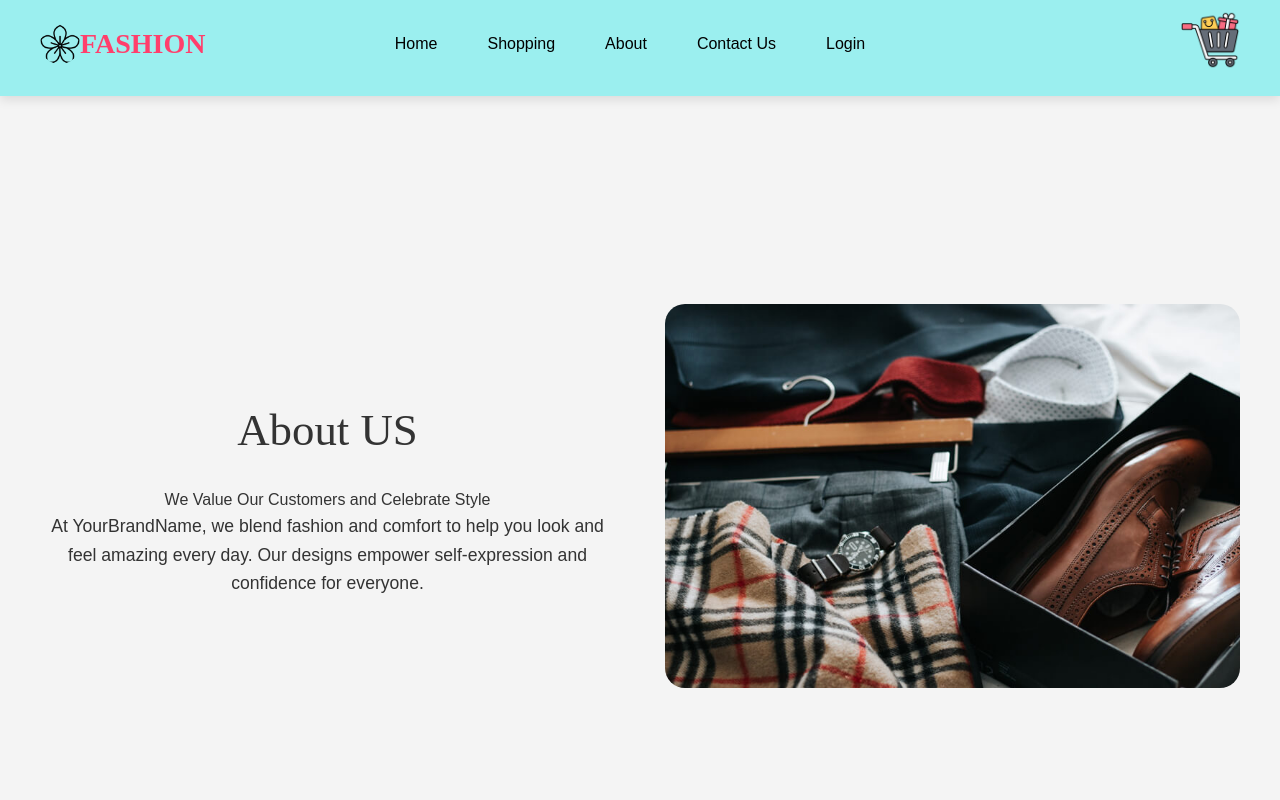
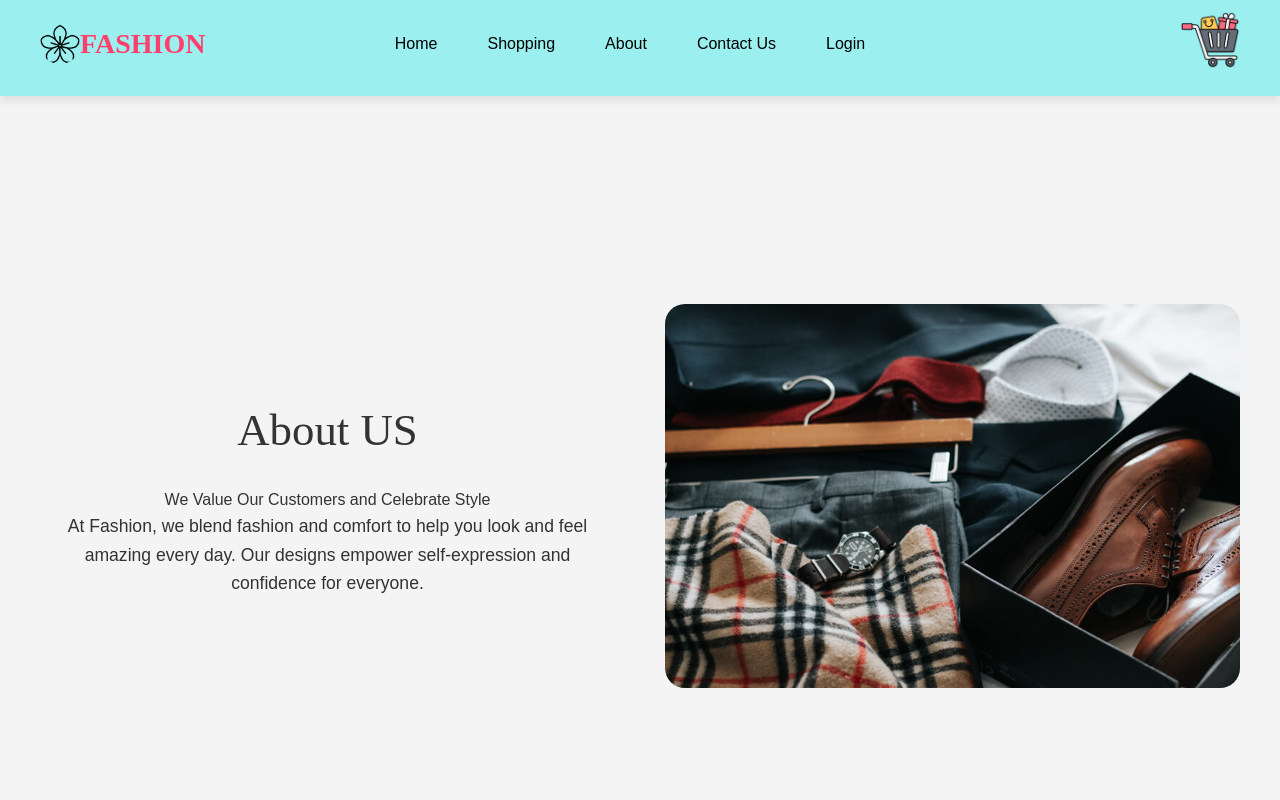
Before and after one commit to omarElsherief/clothing-wep, a React (Vite) app: page /about in a window 1280 px wide. Shown: the top 800 px of the page. Built offline with nearby package versions, Linux system fonts and the light colour scheme.

Commit message:
Update AboutPage.jsx

```diff
--- a/src/pages/AboutPage.jsx
+++ b/src/pages/AboutPage.jsx
@@ -19,7 +19,7 @@ const AboutPage = () => {
         <div className="hero-text">
           <h1>About US</h1>
           <h2>We Value Our Customers and Celebrate Style</h2>
-          <p>At YourBrandName, we blend fashion and comfort to help you
+          <p>At Fashion, we blend fashion and comfort to help you
             look and feel amazing every day. Our designs empower
             self-expression and confidence for everyone.</p>
         </div>
```
